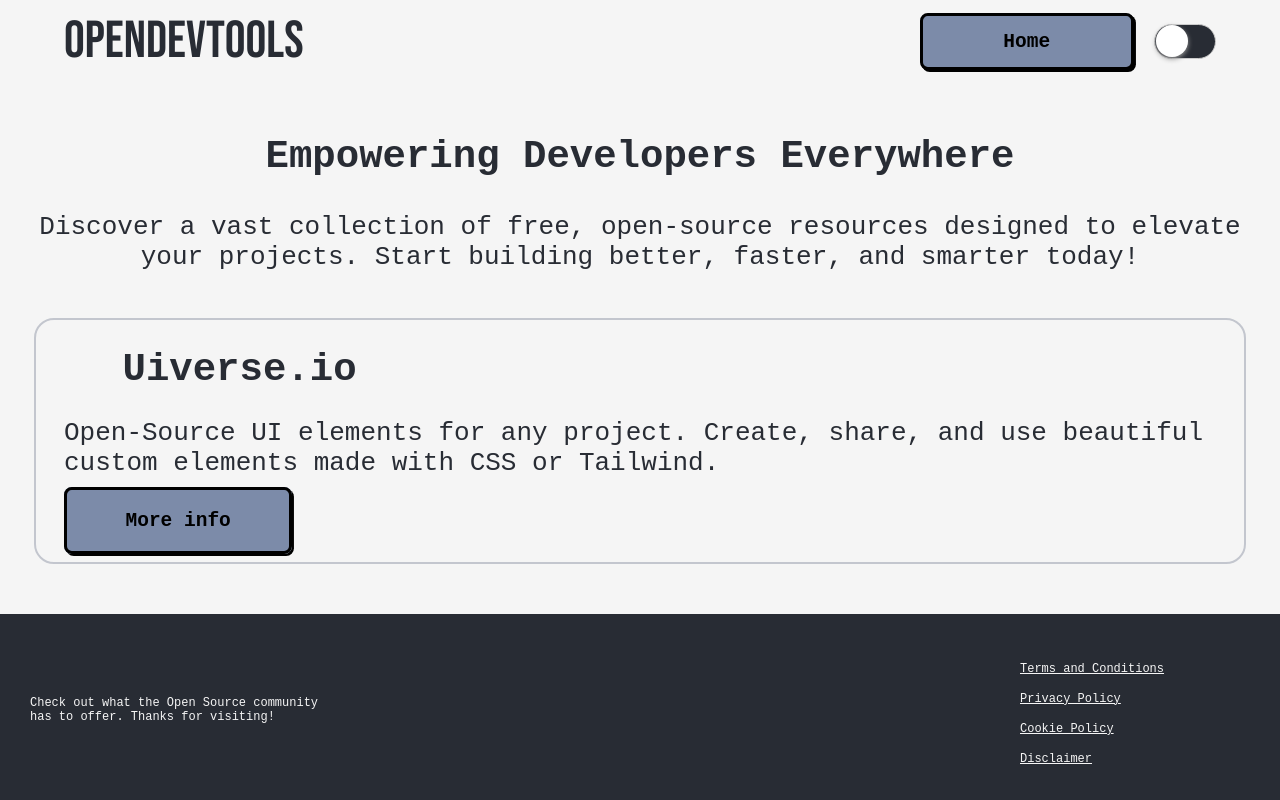
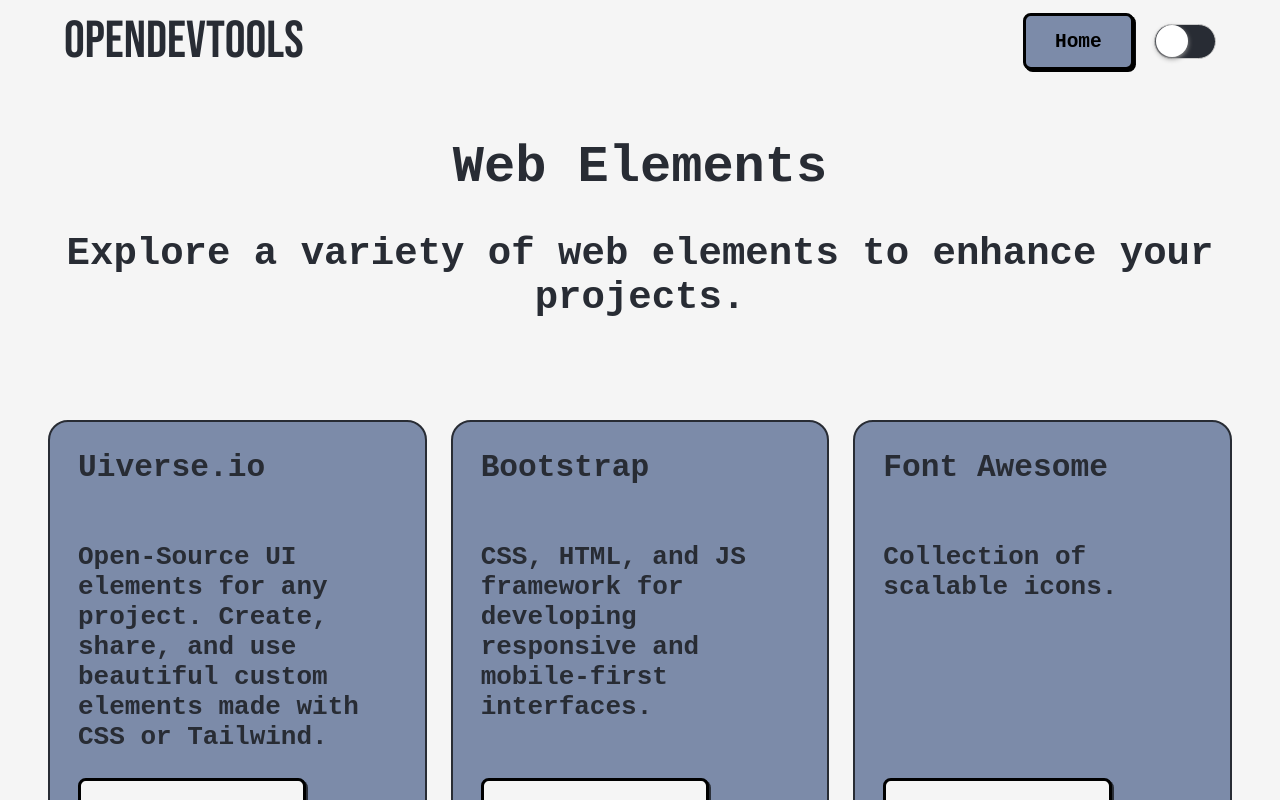
Before and after one commit to Z4k3n/opendevtools, a React (Create React App) app: page / in a window 1280 px wide. Both pictures are taken after a click on the button "Web Elements". Shown: the top 800 px of the page. Built offline with nearby package versions, Linux system fonts and the light colour scheme.

Commit message:
Improvements in designv

```diff
--- a/package.json
+++ b/package.json
@@ -9,6 +9,7 @@
     "@testing-library/user-event": "^13.5.0",
     "react": "^18.3.1",
     "react-dom": "^18.3.1",
+    "react-router-sitemap": "^1.2.0",
     "react-scripts": "^5.0.1",
     "web-vitals": "^2.1.4"
   },
--- a/src/App.css
+++ b/src/App.css
@@ -57,7 +57,6 @@
 
 button {
   font-family: inherit;
-  padding: 1em 3em;
   font-weight: 900;
   font-size: 0.75em;
   border: 3px solid black;
@@ -170,6 +169,7 @@
   align-items: center;
   justify-content: center;
   margin-bottom: 50px;
+  width: 100%;
 }
 
 /* Define styles for the light mode footer */
@@ -244,6 +244,7 @@
 }
 
 .back-to-home{
+  min-width: unset !important;
   padding: 0.75em 1.50em 0.75em 1.50em;
 }
 
@@ -260,4 +261,7 @@
 }
 
 @media (max-width: 600px) {
+  .back-to-home{
+    padding: 0.50em 1em 0.50em 1em;
+  }
 }
--- a/src/App.js
+++ b/src/App.js
@@ -1,24 +1,28 @@
 import React, { useState } from 'react';
 import './App.css';
 import WebElementsTable from './components/WebElementsTable'; // Importa el componente
+import HeaderHandler from './components/HeaderHandler'; // Importa el manejador del encabezado
 
 function App() {
   const [darkMode, setDarkMode] = useState(false);
   const [showWebElements, setShowWebElements] = useState(false);
-  const [showDefaultContent, setShowDefaultContent] = useState(true); // Nuevo estado para controlar la visualización del contenido predeterminado
+  const [showDefaultContent, setShowDefaultContent] = useState(true);
+  const { headerText, headerSubtext, updateHeaderText, categoryHeaders } = HeaderHandler(); // Utiliza el HeaderHandler
 
   const toggleDarkMode = () => {
     setDarkMode(!darkMode);
   };
 
-  const toggleWebElements = () => {
-    setShowWebElements(!showWebElements);
-    setShowDefaultContent(false); // Al hacer clic en "Web Elements", oculta el contenido predeterminado
+  const toggleCategory = (category) => {
+    setShowDefaultContent(false);
+    setShowWebElements(true);
+    updateHeaderText(category, categoryHeaders[category]);
   };
 
   const toggleDefaultContent = () => {
-    setShowDefaultContent(true); // Al hacer clic en el botón de inicio, muestra el contenido predeterminado
-    setShowWebElements(false); // Oculta la tabla de elementos web cuando se muestra el contenido predeterminado
+    setShowDefaultContent(true);
+    setShowWebElements(false);
+    updateHeaderText("Empowering Developers Everywhere", "Discover a vast collection of free, open-source resources designed to elevate your projects. Start building better, faster, and smarter today!");
   };
 
   return (
@@ -34,36 +38,36 @@
         </div>
       </nav>
 
-      <header className="App-header fade-in" style={{ animationDelay: '0.2s' }}>
-        <h2>Empowering Developers Everywhere</h2>
-        <p>Discover a vast collection of free, open-source resources designed to elevate your projects. Start building better, faster, and smarter today!</p>
+      <header className="App-header fade-in">
+        <h1>{headerText}</h1>
+        <h2>{headerSubtext}</h2>
       </header>
       <main>
         {showDefaultContent ? (
            <div className="grid-container fade-in">
-           <div className="grid-item fade-in" style={{ animationDelay: '0.2s' }}>
-              <button onClick={toggleWebElements}>Web Elements</button>
+           <div className="grid-item fade-in" >
+              <button onClick={() => toggleCategory("Web Elements")}><h3>Web Elements</h3></button>
             </div>
-           <div className="grid-item fade-in" style={{ animationDelay: '0.4s' }}>
-             <button >APIs</button>
+            <div className="grid-item fade-in">
+              <button onClick={() => toggleCategory("APIs")}><h3>APIs</h3></button>
            </div>
-           <div className="grid-item fade-in" style={{ animationDelay: '0.6s' }}>
-             <button >IDEs & Editors</button>
+           <div className="grid-item fade-in">
+              <button onClick={() => toggleCategory("IDEs & Editors")}><h3>IDEs & Editors</h3></button>
            </div>
-           <div className="grid-item fade-in" style={{ animationDelay: '0.8s' }}>
-             <button >Courses</button>
+           <div className="grid-item fade-in">
+              <button onClick={() => toggleCategory("Courses")}><h3>Courses</h3></button>
            </div>
-           <div className="grid-item fade-in" style={{ animationDelay: '1s' }}>
-             <button >Databases</button>
+           <div className="grid-item fade-in">
+              <button onClick={() => toggleCategory("Databases")}><h3>Databases</h3></button>
            </div>
-           <div className="grid-item fade-in" style={{ animationDelay: '1.2s' }}>
-             <button >Design Tools</button>
+           <div className="grid-item fade-in">
+              <button onClick={() => toggleCategory("Design Tools")}><h3>Design Tools</h3></button>
            </div>
-           <div className="grid-item fade-in" style={{ animationDelay: '1.4s' }}>
-             <button >Hosting</button>
+           <div className="grid-item fade-in">
+              <button onClick={() => toggleCategory("Hosting")}><h3>Hosting</h3></button>
            </div>
-           <div className="grid-item fade-in" style={{ animationDelay: '1.6s' }}>
-             <button >Forums</button>
+           <div className="grid-item fade-in">
+              <button onClick={() => toggleCategory("Forums")}><h3>Forums</h3></button>
            </div>
          </div>
         ) : (
--- /dev/null
+++ b/src/components/HeaderHandler.css
@@ -0,0 +1,12 @@
+@keyframes fadeIn {
+    from {
+      opacity: 0;
+    }
+    to {
+      opacity: 1;
+    }
+  }
+
+  .fade-in {
+    animation: fadeIn 0.4s ease-in-out forwards;
+  }
--- /dev/null
+++ b/src/components/HeaderHandler.js
@@ -0,0 +1,31 @@
+import { useState } from 'react';
+
+const categoryHeaders = {
+  "Web Elements": "Explore a variety of web elements to enhance your projects.",
+  "APIs": "Discover APIs to integrate various functionalities into your projects.",
+  "IDEs & Editors": "Find the right Integrated Development Environments and Editors for your coding needs.",
+  "Courses": "Access a wide range of courses to enhance your skills and knowledge.",
+  "Databases": "Explore databases to store and manage your data effectively.",
+  "Design Tools": "Discover tools to create stunning designs and visuals for your projects.",
+  "Hosting": "Find reliable hosting solutions to deploy and manage your applications.",
+  "Forums": "Connect with like-minded individuals and experts to discuss and troubleshoot."
+};
+
+function HeaderHandler() {
+  const [headerText, setHeaderText] = useState("Empowering Developers Everywhere");
+  const [headerSubtext, setHeaderSubtext] = useState("Discover a vast collection of free, open-source resources designed to elevate your projects. Start building better, faster, and smarter today!");
+
+  const updateHeaderText = (text, subtext) => {
+    setHeaderText(text);
+    setHeaderSubtext(subtext);
+  };
+
+  return {
+    headerText,
+    headerSubtext,
+    updateHeaderText,
+    categoryHeaders
+  };
+}
+
+export default HeaderHandler;
--- a/src/components/TableElements.css
+++ b/src/components/TableElements.css
@@ -1,34 +1,68 @@
 /* CSS */
-.card-container {
-  display: flex;
-  align-items: center;
-  justify-content: center;
+:root {
+  --background-color-light: #f5f5f5;
+  --background-color-dark: #7c8ba9;
+  --button-background-color-light: #7c8ba9;
+  --button-background-color-dark: #f5f5f5;
+  --button-text-color-light: #282c34;
+  --button-text-color-dark: #282c34;
 }
 
 .card {
+  background: var(--background-color-light);
+  color: var(--button-text-color-light);
+}
+
+.card-button {
+  background-color: var(--button-background-color-light);
+  color: var(--button-text-color-light);
+}
+
+.light-mode .card {
+  background: var(--background-color-dark);
+  color: var(--button-text-color-dark);
+}
+
+.light-mode .card-button {
+  background-color: var(--button-background-color-dark);
+  color: var(--button-text-color-dark);
+}
+
+
+.card-container {
+  display: grid;
+  grid-template-columns: repeat(auto-fit, minmax(300px, 1fr)); /* Utilizamos fr para que el grid se ajuste automáticamente */
+  gap: 1.5rem;
+  padding: 3rem;
+}
+
+.card {
+  display: grid;
+  grid-template-rows: auto 1fr auto;
   border-radius: 20px;
-  background: #f5f5f5;
-  position: relative;
   padding: 1.75rem;
-  border: 2px solid #c3c6ce;
-  transition: 0.5s ease-out;
-  max-width: 90%;
+  border: 2px solid #282c34;
+  transition: 0.2s ease-out;
+  max-width: 100%;
+}
+
+.card:hover {
+  transform: translateY(-5px);
 }
 
 .text-body {
-  color: #282c34;
+  font-size: 1em;
+  font-weight: bold;
 }
 
+
 .text-title {
-  font-size: 1.5em;
+  font-size: 1.2em;
   font-weight: bold;
-  background-image: url('https://uiverse.io/favicon-32x32.png'); /* URL del icono */
-  background-repeat: no-repeat;
-  background-size: 1em; /* Tamaño del icono */
-  padding-left: 1.5em; /* Espacio para el icono */
-  margin: auto;
   color: #282c34;
+  margin-top: 0;
 }
+
 
 .card-button {
   font-family: inherit;
@@ -41,6 +75,7 @@
   cursor: pointer;
   background-color: #7c8ba9;
   color: black;
+  justify-self: start; /* Align button to the start */
 }
 
 .card-button:hover {
@@ -53,6 +88,6 @@
   box-shadow: 0.05em 0.05em;
 }
 
-a{
+a {
   text-decoration: none;
 }
--- a/src/components/WebElementsTable.js
+++ b/src/components/WebElementsTable.js
@@ -5,14 +5,59 @@
 function WebElementsTable() {
   return (
     <div className="card-container fade-in">
+
       <div className="card">
-        <div className="card-details">
-          <p className="text-title">Uiverse.io</p>
-          <p className="text-body">Open-Source UI elements for any project.
-            Create, share, and use
-            beautiful custom elements made with CSS or Tailwind.</p>
-        </div>
+        <h3 className="text-title">Uiverse.io</h3>
+        <p className="text-body">Open-Source UI elements for any project. Create, share, and use beautiful custom elements made with CSS or Tailwind.</p>
         <a href="https://uiverse.io/" className="card-button" target="_blank" rel="noopener noreferrer">More info</a>
+      </div>
+
+      <div className="card">
+        <h3 className="text-title">Bootstrap</h3>
+        <p className="text-body">CSS, HTML, and JS framework for developing responsive and mobile-first interfaces.</p>
+        <a href="https://getbootstrap.com/" className="card-button" target="_blank" rel="noopener noreferrer">More info</a>
+      </div>
+
+      <div className="card">
+        <h3 className="text-title">Font Awesome</h3>
+        <p className="text-body">Collection of scalable icons.</p>
+        <a href="https://fontawesome.com/" className="card-button" target="_blank" rel="noopener noreferrer">More info</a>
+      </div>
+
+      <div className="card">
+        <h3 className="text-title">Tailwind CSS</h3>
+        <p className="text-body">Highly customizable utility-first CSS framework.</p>
+        <a href="https://tailwindcss.com/" className="card-button" target="_blank" rel="noopener noreferrer">More info</a>
+      </div>
+
+      <div className="card">
+        <h3 className="text-title">Animate.css</h3>
+        <p className="text-body">Library for simple CSS animations.</p>
+        <a href="https://animate.style/" className="card-button" target="_blank" rel="noopener noreferrer">More info</a>
+      </div>
+
+      <div className="card">
+        <h3 className="text-title">React Icons</h3>
+        <p className="text-body">Library containing popular icons for React applications.</p>
+        <a href="https://react-icons.github.io/react-icons/" className="card-button" target="_blank" rel="noopener noreferrer">More info</a>
+      </div>
+
+      <div className="card">
+        <h3 className="text-title">Lodash</h3>
+        <p className="text-body">Utility library delivering consistency, modularity, and performance to your JS code.</p>
+        <a href="https://lodash.com/" className="card-button" target="_blank" rel="noopener noreferrer">More info</a>
+      </div>
+
+      <div className="card">
+        <h3 className="text-title">React Router</h3>
+        <p className="text-body">Declarative routing for React applications.</p>
+        <a href="https://reactrouter.com/" className="card-button" target="_blank" rel="noopener noreferrer">More info</a>
+      </div>
+
+      <div className="card">
+        <h3 className="text-title">Jest</h3>
+        <p className="text-body">Delightful JavaScript testing framework with a focus on simplicity.</p>
+        <a href="https://jestjs.io/" className="card-button" target="_blank" rel="noopener noreferrer">More info</a>
       </div>
     </div>
   );
```
Also changed, not shown: 1 other file (tests, documents, lock files or other folders).
